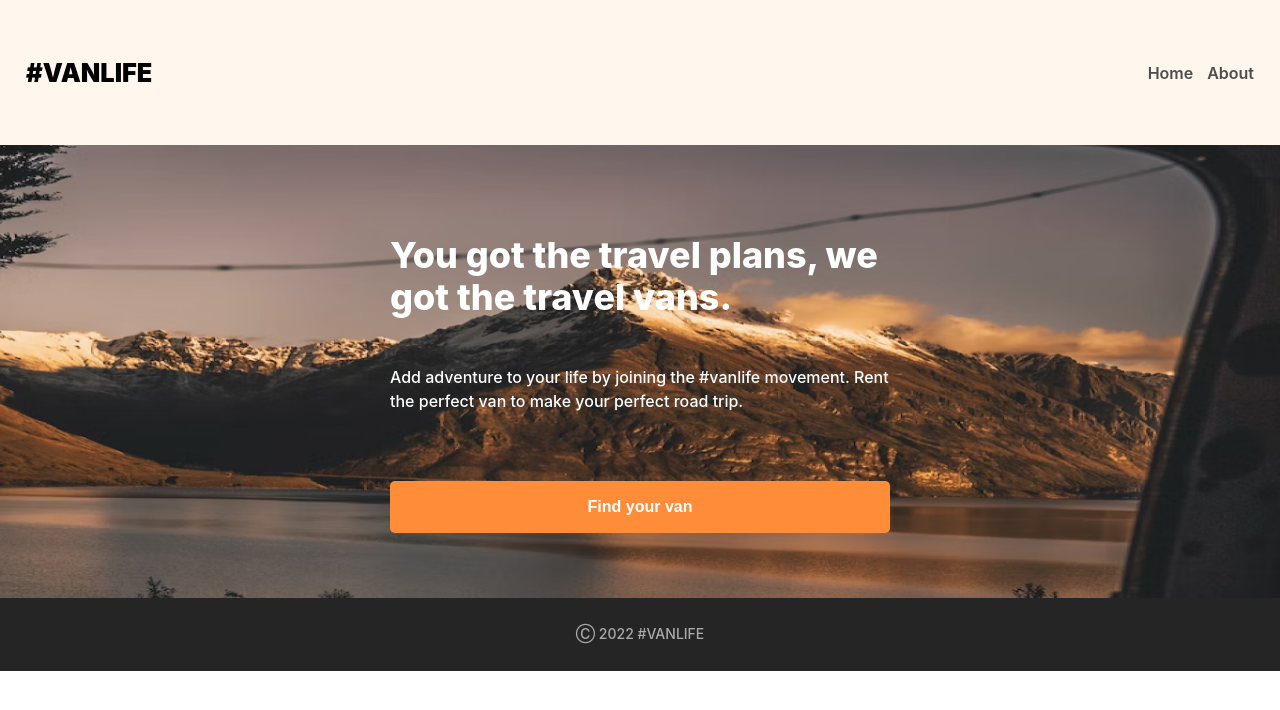
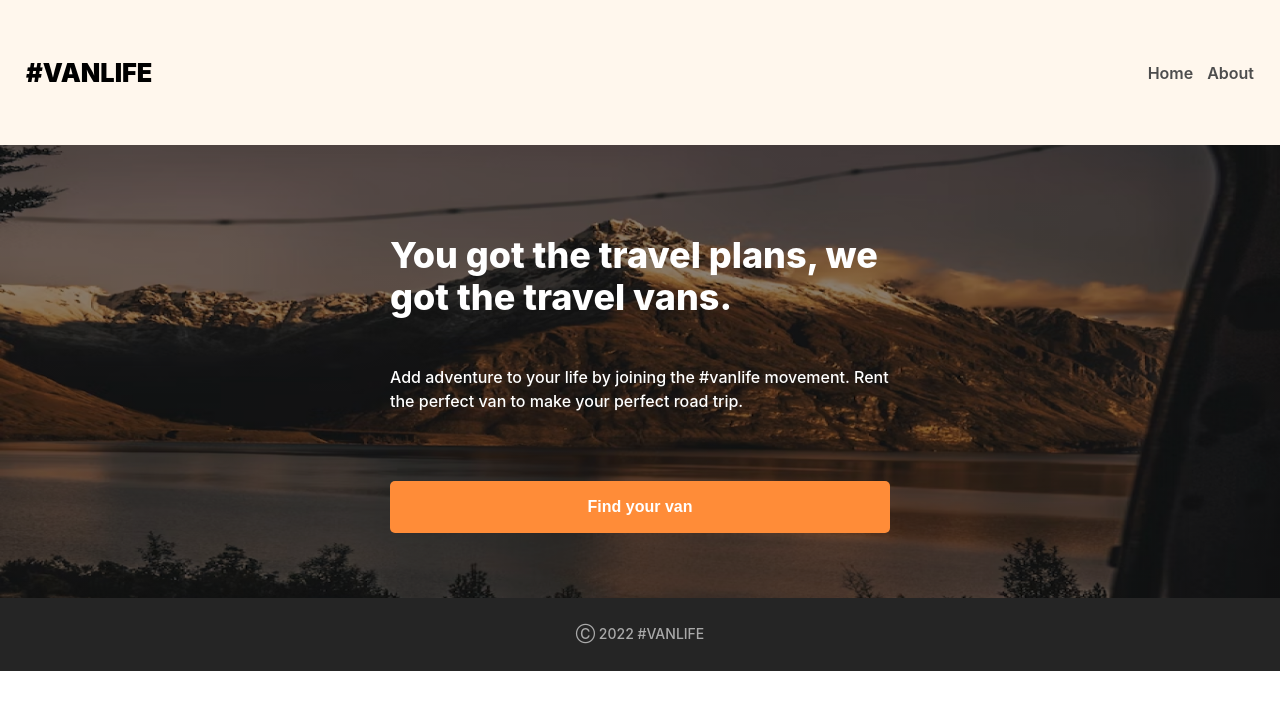
Before and after one commit to russellcolestock/van-life-project, a React (Vite) app: page / in a window 1280 px wide. Shown: the top 710 px of the page. Built offline with nearby package versions, Linux system fonts and the light colour scheme.

Commit message:
Update index.css

```diff
--- a/index.css
+++ b/index.css
@@ -47,8 +47,10 @@ nav h1 {
     flex-direction: column;
     align-items: center;
     justify-content: center;
-    background-image: url(images/mountain-lake.png);
+    background: linear-gradient(0deg, rgba(0, 0, 0, 0.46), rgba(0, 0, 0, 0.46)),
+    url(images/mountain-lake.png) no-repeat center center;
     background-size: cover;
+    min-height: 350px;
     padding: 65px 27px;
 
 }
```
